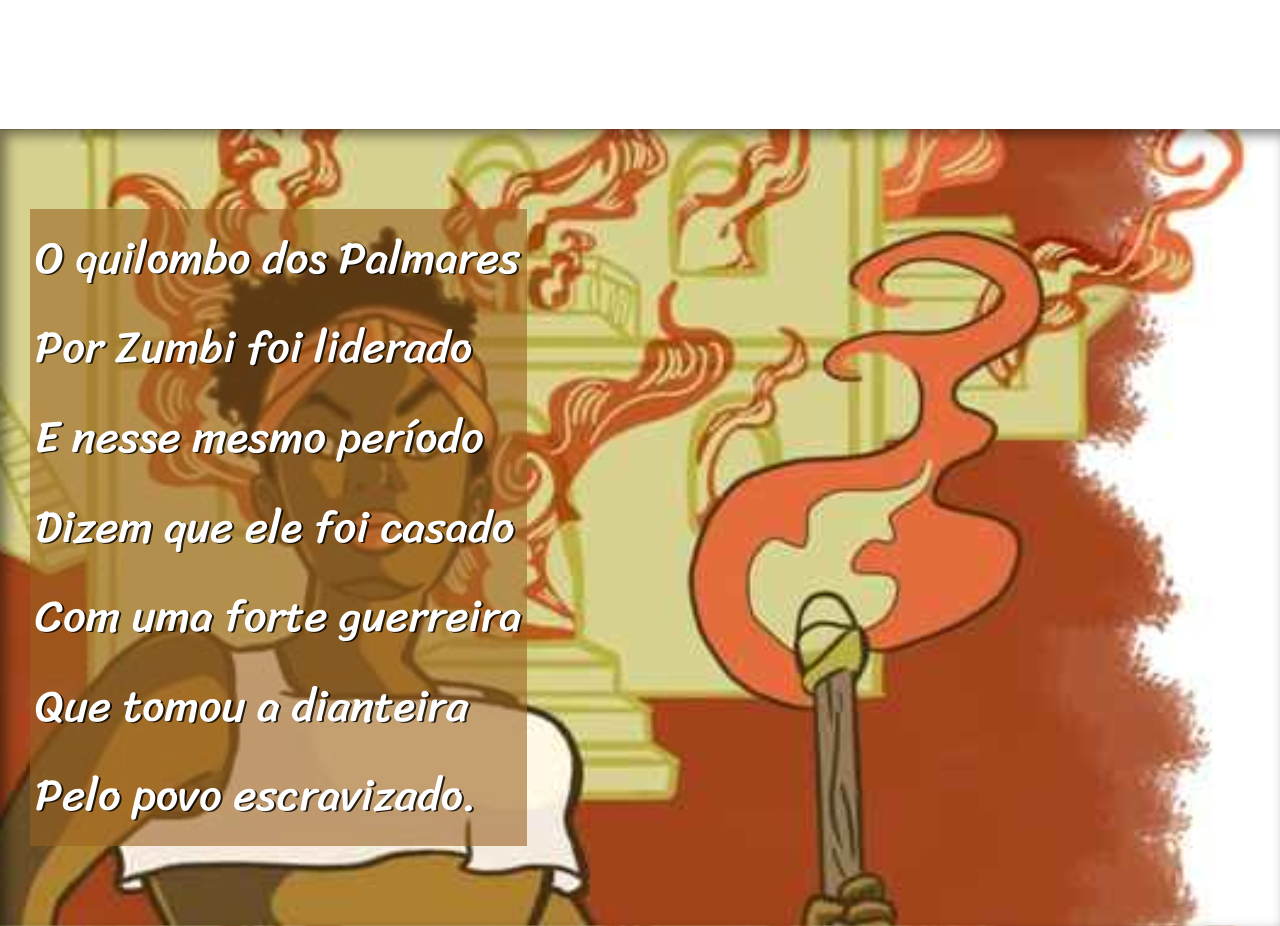
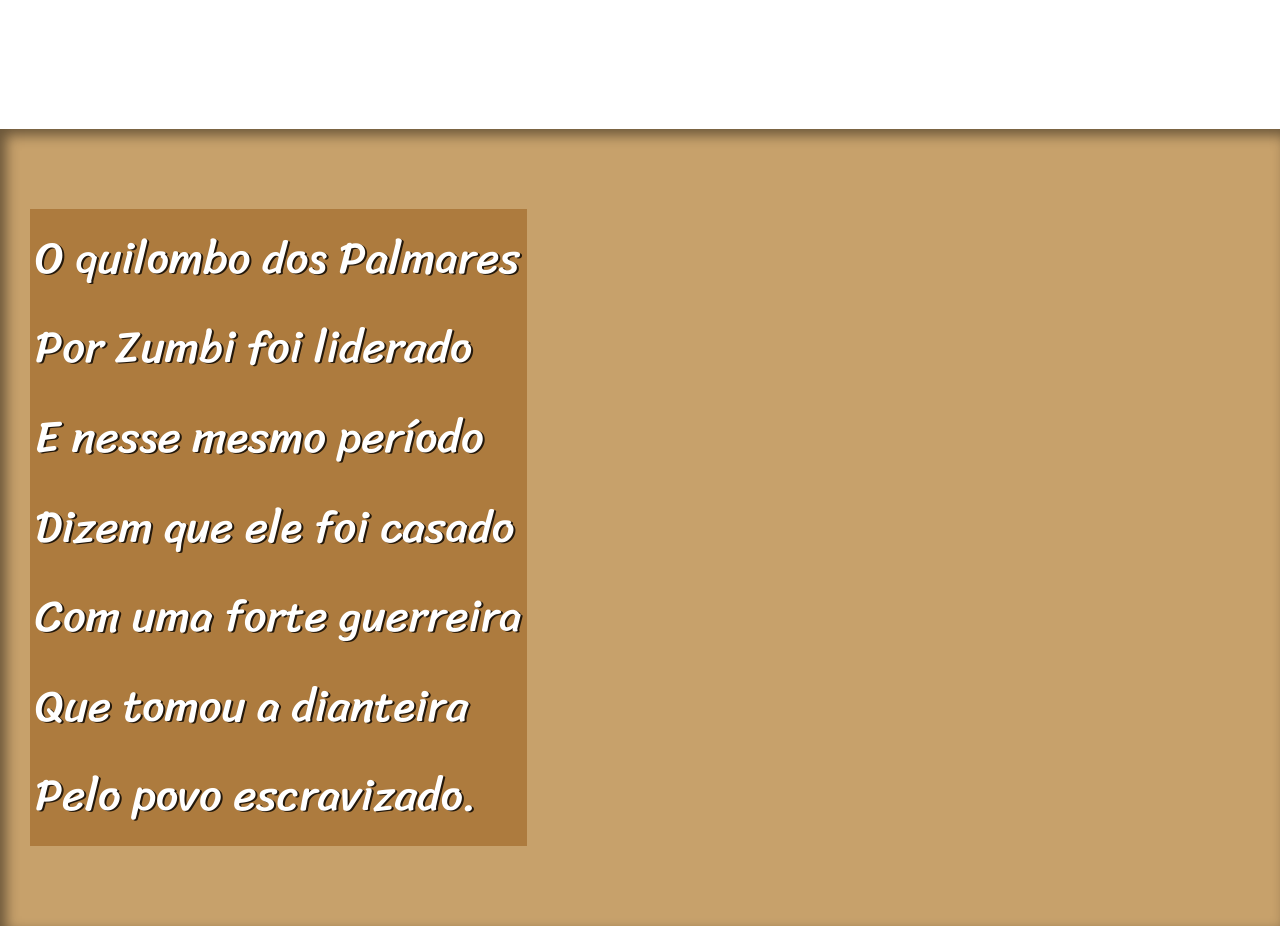
Before and after one commit to cristianersantos/projeto-cordel-Dandara, a plain HTML site: page index.html in a window 1280 px wide. Shown: the part 980-1906 px from the top of the page. Drawn offline with Linux system fonts and the light colour scheme.

Commit message:
ajustes imagens

```diff
--- a/estilo/style.css
+++ b/estilo/style.css
@@ -87,7 +87,7 @@
 }
 
 section#img01 {
-   background-image: url('../imagens/dandara03.jpg');
+   background-image: url('../');
    background-position: right center;
 
 
```
